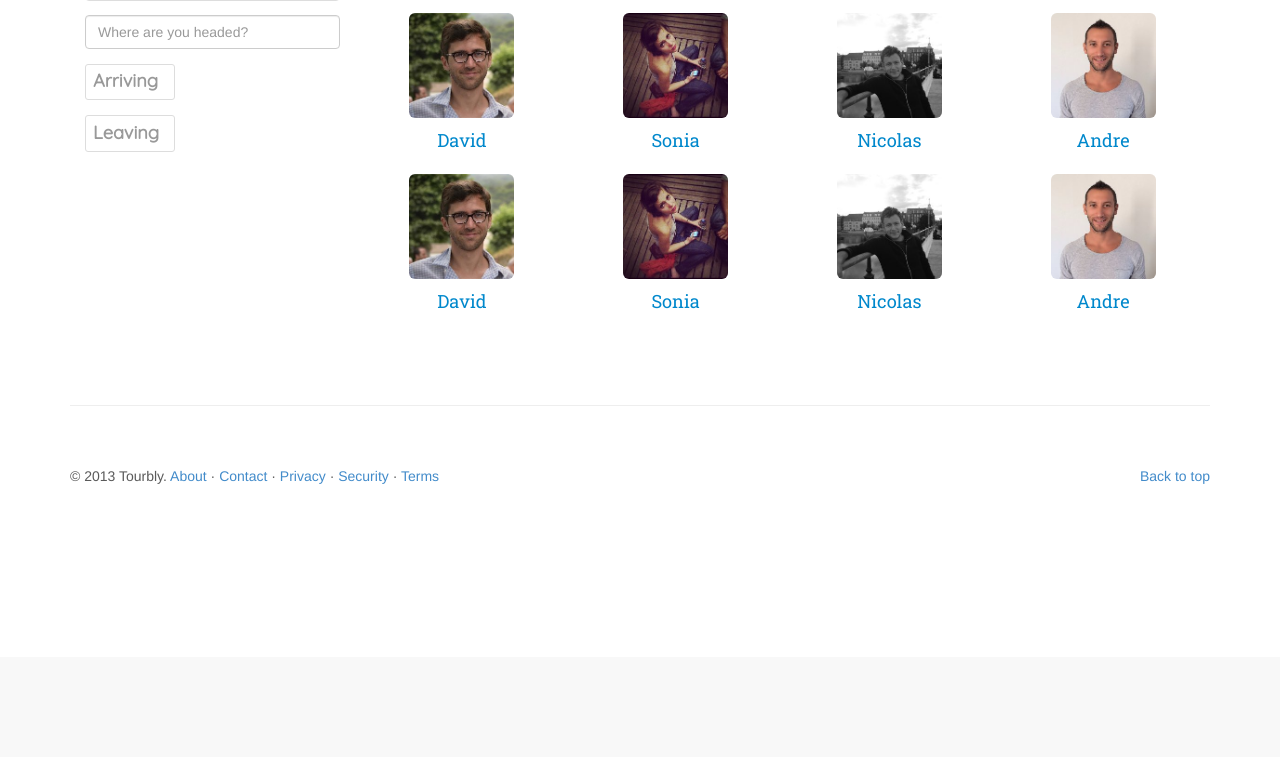
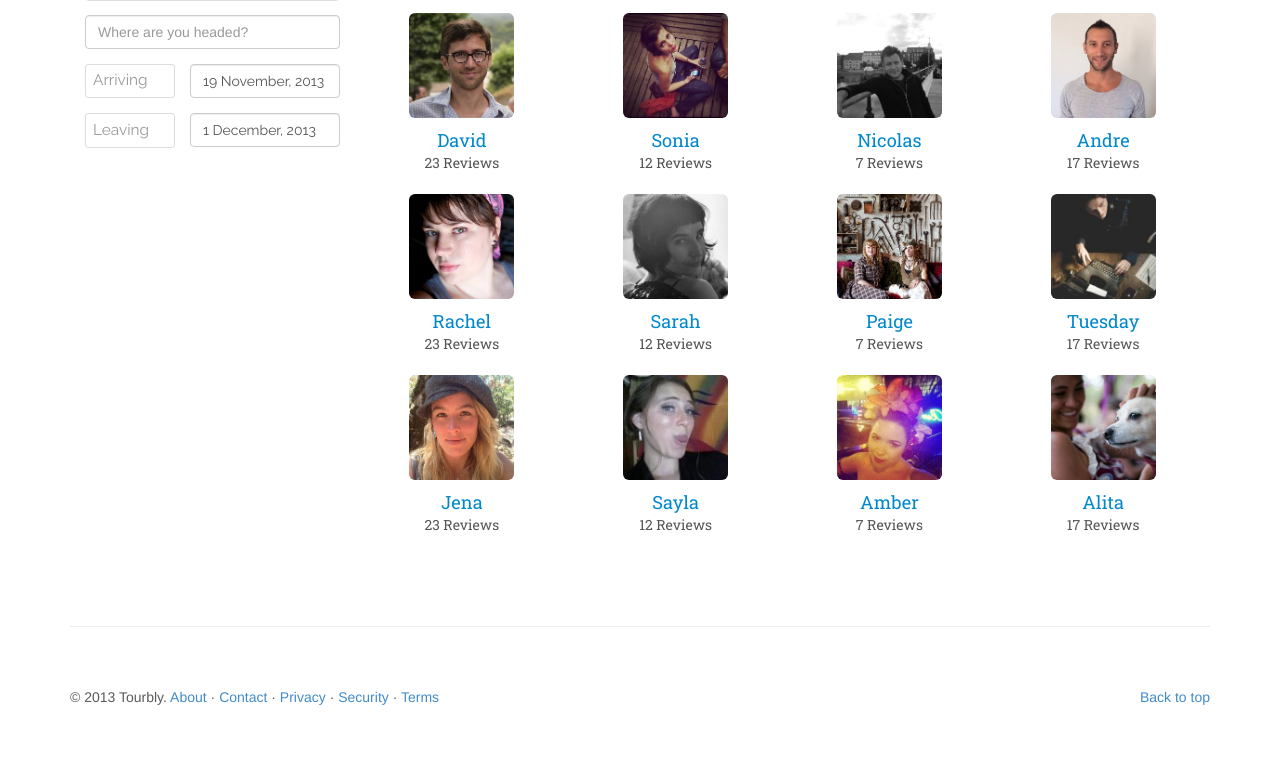
Before and after one commit to elimence/Tourbly-20000, a Python web app: template templates/search.html in a window 1280 px wide. Shown: the part 143-900 px from the top of the page. Before the commit the page ends 627 px from the top, so only its background shows below. Run offline with Jinja, Linux system fonts and the light colour scheme; the template is opened without the code that fills it, so the values that code supplies are empty; some libraries are stand-ins or nearby versions; some web fonts are replaced.

Commit message:
Added pickadate to the search page and updated styling

```diff
--- a/assets/css/search.css
+++ b/assets/css/search.css
@@ -21,17 +21,25 @@
   border: 1px solid #ddd;
   border-radius: 3px;
   padding-left: 0.5em;
+  padding-top: 0.1em;
+  padding-bottom: 0.1em;
 }
 .filters .date-label label {
-  font-family: 'Quicksand', serif;
-  font-size: 1.3em;
+  font-family: 'raleway', serif;
+  font-size: 1.1em;
   margin-top: 0.2em;
   color: #999;
+  font-weight: normal;
 }
-.filters .datepicker {
-  /*padding-right: 0;*/
+.filters #destination {
+  font-family: raleway, sans-serif;
 }
 
+#arrival,
+#departure {
+  background-color: #fff;
+  font-family: raleway, sans-serif;
+}
 
 
 .viewport .header {
@@ -62,3 +70,7 @@
   margin-top: 0.5em;
   display: block;
 }
+.guide .reviews {
+  color: #555;
+  font-family: 'Roboto Slab', sans-serif;
+}
--- a/templates/search.html
+++ b/templates/search.html
@@ -11,7 +11,9 @@
 
     <!-- Bootstrap core CSS -->
     <link href="/assets/css/bootstrap.css" rel="stylesheet">
-    <link href="/assets/css/bootstrap-formhelpers.min.css" rel="stylesheet">
+    <link href="/assets/css/default.css" rel="stylesheet">
+    <link href="/assets/css/default.date.css" rel="stylesheet">
+    <link href="/assets/css/default.time.css" rel="stylesheet">
     <link href="/assets/css/global.css" rel="stylesheet" media="screen">
     <link href="/assets/css/search.css" rel="stylesheet" media="screen">
 
@@ -66,8 +68,7 @@
               <label for="">Arriving</label>
             </div>
             <div class="col-lg-8 datepicker">
-              <div class="bfh-datepicker" data-date="today">
-              </div>
+              <input id="arrival" name="arrival" class="form-control input" type="text" placeholder="Date of Arrival" value="19 November, 2013">
             </div>
           </div>
           <div class="row date-input">
@@ -75,8 +76,7 @@
               <label for="">Leaving</label>
             </div>
             <div class="col-lg-8 datepicker">
-              <div class="bfh-datepicker" data-date="today">
-              </div>
+              <input id="departure" name="departure" class="form-control input" type="text" placeholder="Date of Departure" value="1 December, 2013">
             </div>
           </div>
         </form>
@@ -87,36 +87,64 @@
         </div>
         <div class="row body guides">
           <div class="col-lg-3 guide">
-            <img src="/assets/images/dave.jpg" width="105" class="image img-rounded img-responsive">
+            <a href="#"><img src="/assets/images/dave.jpg" width="105" class="image img-rounded img-responsive"></a>
             <a href="#" class="name">David</a>
+            <span class="reviews">23 Reviews</span>
           </div>
           <div class="col-lg-3 guide">
-            <img src="/assets/images/sonia.jpg" width="105" class="image img-rounded img-responsive">
+            <a href="#"><img src="/assets/images/sonia.jpg" width="105" class="image img-rounded img-responsive"></a>
             <a href="#" class="name">Sonia</a>
+            <span class="reviews">12 Reviews</span>
           </div>
           <div class="col-lg-3 guide">
-            <img src="/assets/images/nick.jpg" width="105" class="image img-rounded img-responsive">
+            <a href="#"><img src="/assets/images/nick.jpg" width="105" class="image img-rounded img-responsive"></a>
             <a href="#" class="name">Nicolas</a>
+            <spa class="reviews"n>7 Reviews</span>
           </div>
           <div class="col-lg-3 guide">
-            <img src="/assets/images/andre.jpg" width="105" class="image img-rounded img-responsive">
+            <a href="#"><img src="/assets/images/andre.jpg" width="105" class="image img-rounded img-responsive"></a>
             <a href="#" class="name">Andre</a>
+            <span class="reviews">17 Reviews</span>
           </div>
           <div class="col-lg-3 guide">
-            <img src="/assets/images/dave.jpg" width="105" class="image img-rounded img-responsive">
-            <a href="#" class="name">David</a>
+            <a href="#"><img src="/assets/images/rach.jpg" width="105" class="image img-rounded img-responsive"></a>
+            <a href="#" class="name">Rachel</a>
+            <span class="reviews">23 Reviews</span>
           </div>
           <div class="col-lg-3 guide">
-            <img src="/assets/images/sonia.jpg" width="105" class="image img-rounded img-responsive">
-            <a href="#" class="name">Sonia</a>
+            <a href="#"><img src="/assets/images/sarah.jpg" width="105" class="image img-rounded img-responsive"></a>
+            <a href="#" class="name">Sarah</a>
+            <span class="reviews">12 Reviews</span>
           </div>
           <div class="col-lg-3 guide">
-            <img src="/assets/images/nick.jpg" width="105" class="image img-rounded img-responsive">
-            <a href="#" class="name">Nicolas</a>
+            <a href="#"><img src="/assets/images/paige.jpg" width="105" class="image img-rounded img-responsive"></a>
+            <a href="#" class="name">Paige</a>
+            <spa class="reviews"n>7 Reviews</span>
           </div>
           <div class="col-lg-3 guide">
-            <img src="/assets/images/andre.jpg" width="105" class="image img-rounded img-responsive">
-            <a href="#" class="name">Andre</a>
+            <a href="#"><img src="/assets/images/tuesday.jpg" width="105" class="image img-rounded img-responsive"></a>
+            <a href="#" class="name">Tuesday</a>
+            <span class="reviews">17 Reviews</span>
+          </div>
+          <div class="col-lg-3 guide">
+            <a href="#"><img src="/assets/images/jena.jpg" width="105" class="image img-rounded img-responsive"></a>
+            <a href="#" class="name">Jena</a>
+            <span class="reviews">23 Reviews</span>
+          </div>
+          <div class="col-lg-3 guide">
+            <a href="#"><img src="/assets/images/sayla.jpg" width="105" class="image img-rounded img-responsive"></a>
+            <a href="#" class="name">Sayla</a>
+            <span class="reviews">12 Reviews</span>
+          </div>
+          <div class="col-lg-3 guide">
+            <a href="#"><img src="/assets/images/amber.jpg" width="105" class="image img-rounded img-responsive"></a>
+            <a href="#" class="name">Amber</a>
+            <spa class="reviews"n>7 Reviews</span>
+          </div>
+          <div class="col-lg-3 guide">
+            <a href="#"><img src="/assets/images/alita.jpg" width="105" class="image img-rounded img-responsive"></a>
+            <a href="#" class="name">Alita</a>
+            <span class="reviews">17 Reviews</span>
           </div>
         </div>
       </div>
@@ -134,6 +162,15 @@
     <!-- Bootstrap core JavaScript -->
     <script src="/assets/js/jquery.js"></script>
     <script src="/assets/js/bootstrap.min.js"></script>
-    <script src="/assets/js/bootstrap-formhelpers.min.js"></script>
+    <script src="/assets/js/picker.js"></script>
+    <script src="/assets/js/picker.date.js"></script>
+    <script src="/assets/js/picker.time.js"></script>
+    <script src="/assets/js/legacy.js"></script>
+    <script>
+      $(function () {
+        $('#arrival').pickadate();
+        $('#departure').pickadate();
+      })
+    </script>
   </body>
 </html>
```
